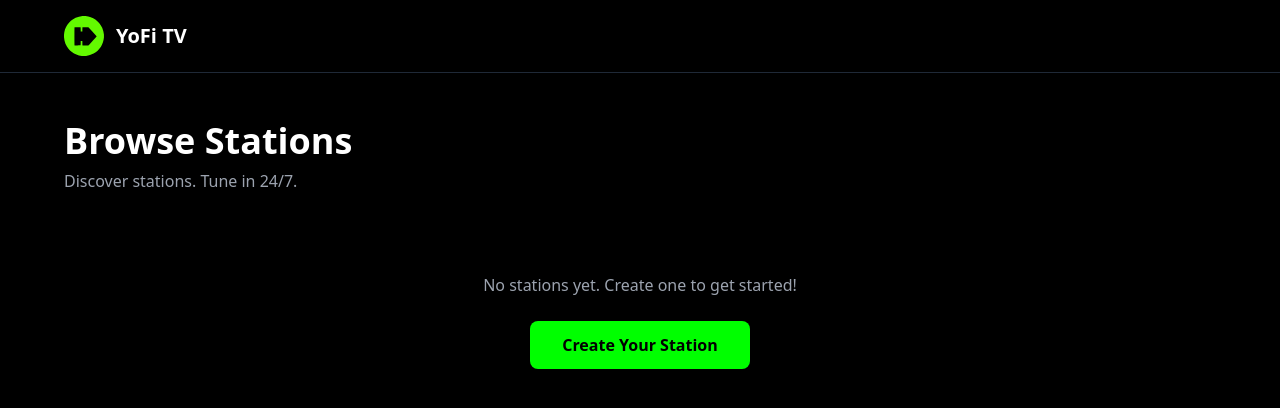
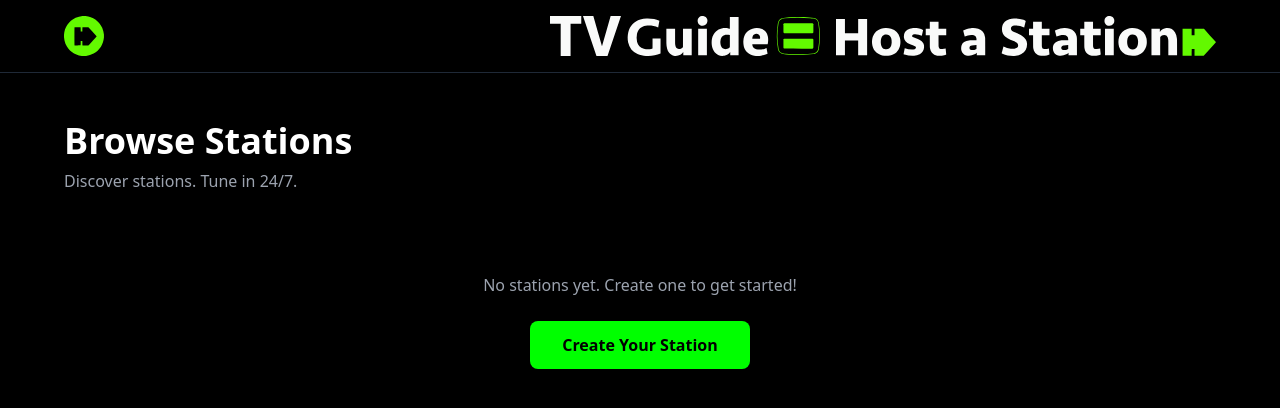
Before and after one commit to xanderw123/YoFiTV, a Next.js app: page /stations in a window 1280 px wide. Shown: the top 408 px of the page. Built offline with nearby package versions, Linux system fonts and the light colour scheme.

Commit message:
Fix navbar: use logos only (no stretching, no text), proper sizing for Guide and MyStation/Host

```diff
--- a/components/Navbar.tsx
+++ b/components/Navbar.tsx
@@ -6,9 +6,13 @@ import { useEffect, useState } from 'react'
 
 export function Navbar() {
   const [session, setSession] = useState(getCurrentStationSession())
+  const [mounted, setMounted] = useState(false)
 
   useEffect(() => {
+    setMounted(true)
     setSession(getCurrentStationSession())
+
+    // Listen for storage changes (login/logout from other tabs)
     const handleStorageChange = () => {
       setSession(getCurrentStationSession())
     }
@@ -16,19 +20,30 @@ export function Navbar() {
     return () => window.removeEventListener('storage', handleStorageChange)
   }, [])
 
+  if (!mounted) return null
+
   return (
     <nav className="border-b border-gray-800 px-4 py-4">
       <div className="max-w-6xl mx-auto flex items-center justify-between">
-        <Link href="/" className="flex items-center gap-3">
-          <img src="/logos/YoFi TV Icon.svg" alt="YoFi TV" className="w-10 h-10" />
-          <span className="font-bold text-xl">YoFi TV</span>
+        <Link href="/" className="flex items-center gap-3 hover:opacity-90 transition">
+          <img src="/logos/YoFi TV Icon.svg" alt="YoFi TV" className="h-10 w-auto" />
         </Link>
-        {session && (
-          <Link href="/mystation" className="flex items-center gap-2 px-4 py-2 bg-yofi-green text-black rounded-lg hover:opacity-90 transition font-bold">
-            <img src="/logos/MyStation_Logo.svg" alt="My Station" className="w-5 h-5" />
-            My Station
+
+        <div className="flex items-center gap-4">
+          <Link href="/guide" className="h-10 hover:opacity-90 transition flex items-center">
+            <img src="/logos/TV_Guide_Logo.svg" alt="Guide" className="h-10 w-auto" />
           </Link>
-        )}
+
+          {session ? (
+            <Link href="/mystation" className="h-10 hover:opacity-90 transition flex items-center">
+              <img src="/logos/MyStation_Logo.svg" alt="My Station" className="h-10 w-auto" />
+            </Link>
+          ) : (
+            <Link href="/create" className="h-10 hover:opacity-90 transition flex items-center">
+              <img src="/logos/Host_a_Station_Logo.svg" alt="Host a Station" className="h-10 w-auto" />
+            </Link>
+          )}
+        </div>
       </div>
     </nav>
   )
```
Also changed, not shown: public/logos/Host_a_Station_Logo.svg (added), public/logos/TV_Guide_Logo.svg (added).
